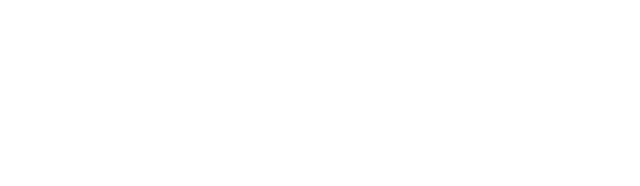
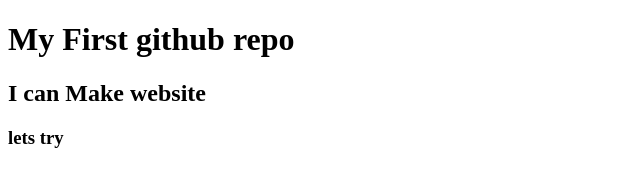
Before and after one commit to shakirbd007/my-second-repo, a plain HTML site: page index.html in a window 1280 px wide. Shown: the whole page, without its empty margins (0-640 px from the left). Drawn offline with Linux system fonts and the light colour scheme.

Commit message:
header added

```diff
--- a/index.html
+++ b/index.html
@@ -7,6 +7,9 @@
     <title>My Second Repo</title>
 </head>
 <body>
+    <h1>My First github repo</h1>
+    <h2>I can Make website</h2>
+    <h3>lets try</h3>
 
 </body>
 </html>
```
